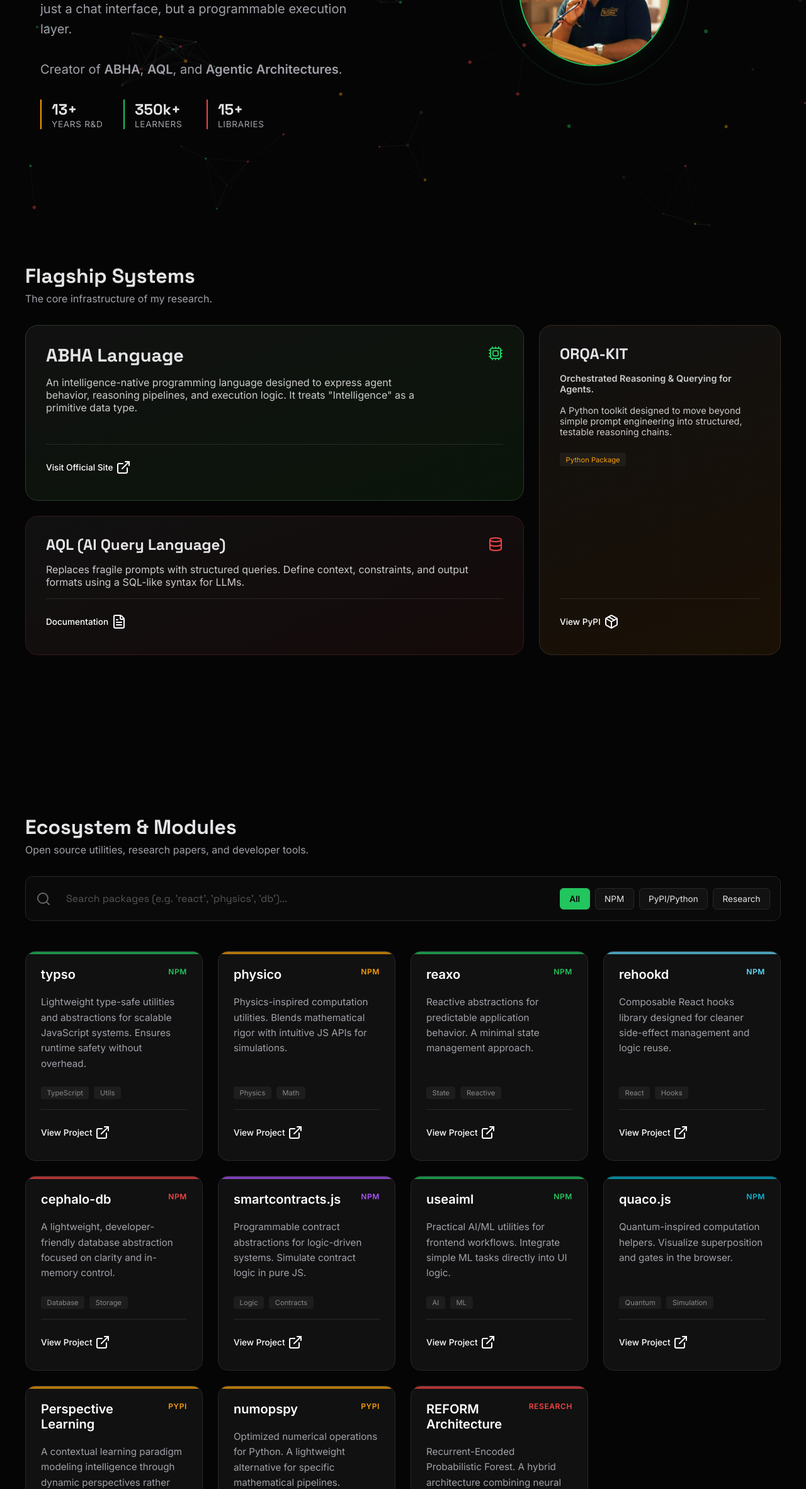
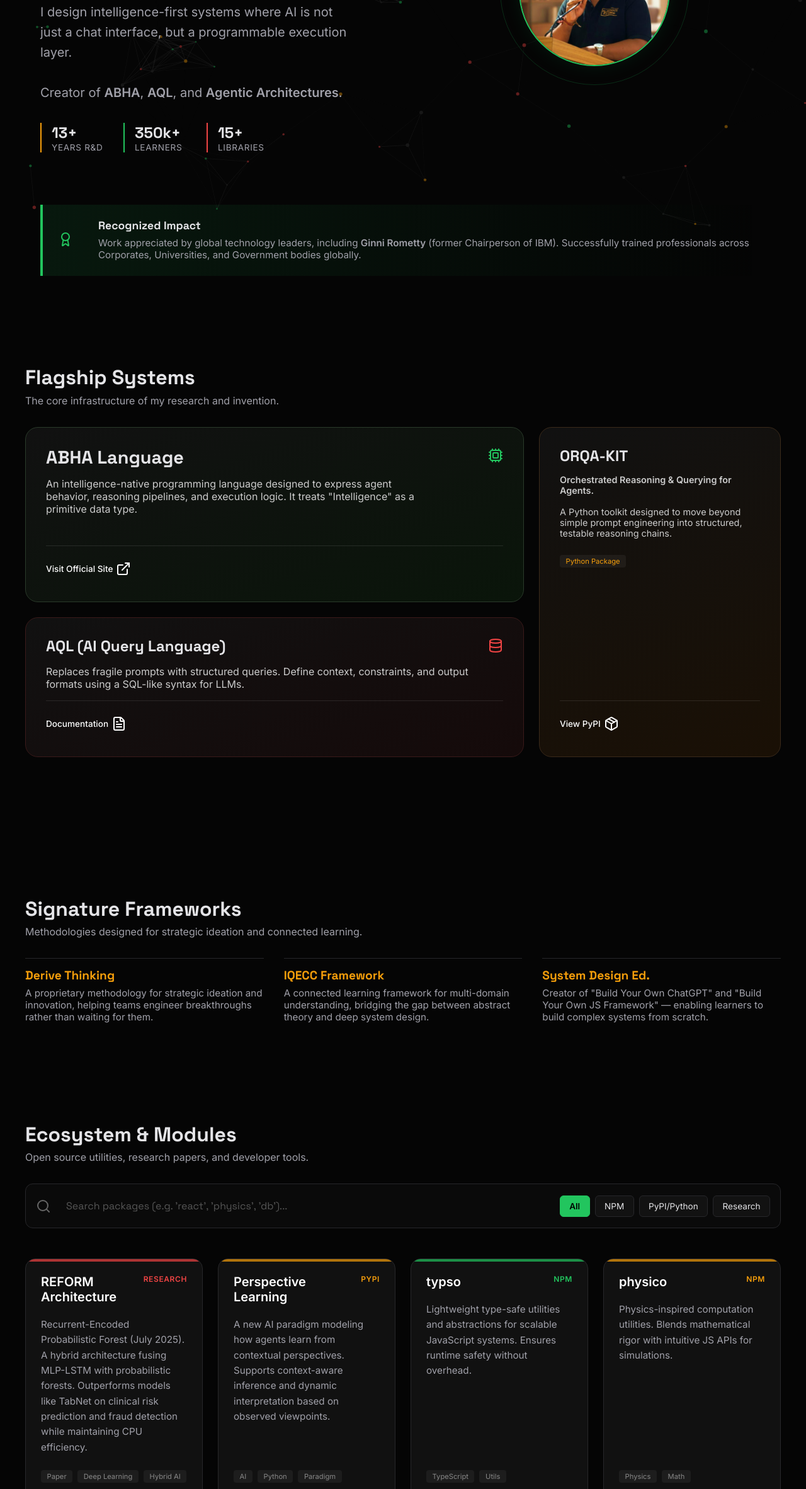
Before and after one commit to VSPaone/sv, a plain HTML site: page index.html in a window 1280 px wide. Shown: the part 436-2800 px from the top of the page at 63% size. Drawn offline with nearby package versions, Linux system fonts and the light colour scheme.

Commit message:
Update index.html

```diff
--- a/index.html
+++ b/index.html
@@ -66,7 +66,7 @@
       z-index: 1;
     }
 
-    .section-spacer { padding: 6rem 0; }
+    .section-spacer { padding: 5rem 0; }
 
     a { text-decoration: none; color: inherit; transition: color 0.2s; }
     ul { list-style: none; }
@@ -85,6 +85,11 @@
       -webkit-background-clip: text;
       -webkit-text-fill-color: transparent;
       display: inline-block;
+    }
+
+    .highlight-text {
+        color: var(--accent-primary);
+        font-weight: 600;
     }
 
     /* --- Header / Nav --- */
@@ -135,6 +140,18 @@
       margin-bottom: 2rem;
       max-width: 500px;
       line-height: 1.6;
+    }
+
+    .role-ticker {
+        display: flex;
+        gap: 0.8rem;
+        flex-wrap: wrap;
+        margin-bottom: 1.5rem;
+        font-family: var(--font-head);
+        font-size: 0.9rem;
+        color: var(--accent-warn);
+        text-transform: uppercase;
+        letter-spacing: 0.05em;
     }
 
     .hero-stats {
@@ -188,6 +205,19 @@
     .my-photo img { width: 100%; height: 100%; object-fit: cover; }
 
     @keyframes spin { 100% { transform: rotate(360deg); } }
+
+    /* --- Highlights Section --- */
+    .highlights-banner {
+        background: linear-gradient(90deg, rgba(34, 197, 94, 0.1), transparent);
+        border-left: 4px solid var(--accent-primary);
+        padding: 1.5rem;
+        margin-bottom: 4rem;
+        border-radius: 0 12px 12px 0;
+        display: flex;
+        align-items: center;
+        gap: 1.5rem;
+    }
+    .highlight-icon { color: var(--accent-primary); min-width: 40px; }
 
     /* --- Search & Filter --- */
     .filter-bar {
@@ -345,6 +375,19 @@
     .bento-box.tall { grid-column: span 4; grid-row: span 2; background: linear-gradient(160deg, #111 0%, #1a1005 100%); border-color: #3a2a1a; }
     .bento-box.med { grid-column: span 8; background: linear-gradient(160deg, #111 0%, #150a0a 100%); border-color: #3a1a1a; }
 
+    /* --- Frameworks Section --- */
+    .frameworks-container {
+        display: grid;
+        grid-template-columns: repeat(auto-fit, minmax(300px, 1fr));
+        gap: 2rem;
+        margin-top: 2rem;
+    }
+    .framework-item {
+        border-top: 1px solid var(--border);
+        padding-top: 1rem;
+    }
+    .framework-item h3 { font-size: 1.2rem; color: var(--accent-warn); margin-bottom: 0.5rem; }
+
     /* --- RESPONSIVE ADJUSTMENTS (MOBILE FIRST MINDSET) --- */
 
     @media (max-width: 900px) {
@@ -366,6 +409,8 @@
         flex-direction: column;
         align-items: center;
       }
+
+      .role-ticker { justify-content: center; }
 
       .hero-stats {
         justify-content: center;
@@ -389,6 +434,14 @@
       .my-photo {
         width: 180px;
         height: 180px;
+      }
+
+      .highlights-banner {
+          flex-direction: column;
+          text-align: center;
+          border-left: none;
+          border-top: 4px solid var(--accent-primary);
+          border-radius: 12px;
       }
     }
 
@@ -428,9 +481,9 @@
 
     footer {
       border-top: 1px solid var(--border);
-      padding: 3rem 0;
+      padding: 4rem 0;
       text-align: center;
-      color: #666;
+      color: #888;
       font-size: 0.9rem;
       margin-top: 4rem;
       background: var(--bg-panel);
@@ -474,6 +527,9 @@
       <div style="color: var(--accent-primary); font-family: 'Space Grotesk'; font-weight: 600; margin-bottom: 1rem;">
         // SYSTEM_READY
       </div>
+      <div class="role-ticker">
+          <span>Entrepreneur</span> &middot; <span>Inventor</span> &middot; <span>Space Visionary</span> &middot; <span>Quantum Enthusiast</span>
+      </div>
       <h1>
         Architecting <br>
         <span class="gradient-title">Intelligence.</span>
@@ -511,11 +567,25 @@
   </div>
 </section>
 
-<!-- Featured Systems (Bento Grid) -->
+<!-- Impact Highlights -->
+<section class="container">
+    <div class="highlights-banner fade-in-up delay-2">
+        <div class="highlight-icon"><i data-lucide="award" size="32"></i></div>
+        <div>
+            <h3 style="margin-bottom: 0.5rem; font-size: 1.1rem;">Recognized Impact</h3>
+            <p style="color: var(--text-muted); font-size: 0.95rem;">
+                Work appreciated by global technology leaders, including <strong>Ginni Rometty</strong> (former Chairperson of IBM).
+                Successfully trained professionals across Corporates, Universities, and Government bodies globally.
+            </p>
+        </div>
+    </div>
+</section>
+
+<!-- Flagship Systems (Bento Grid) -->
 <section class="container section-spacer">
   <div style="margin-bottom: 2rem;">
     <h2 style="font-size: 2rem; margin-bottom: 0.5rem;">Flagship Systems</h2>
-    <p style="color: var(--text-muted);">The core infrastructure of my research.</p>
+    <p style="color: var(--text-muted);">The core infrastructure of my research and invention.</p>
   </div>
 
   <div class="featured-grid">
@@ -568,6 +638,35 @@
   </div>
 </section>
 
+<!-- Signature Frameworks -->
+<section class="container section-spacer">
+    <div style="margin-bottom: 2rem;">
+      <h2 style="font-size: 2rem; margin-bottom: 0.5rem;">Signature Frameworks</h2>
+      <p style="color: var(--text-muted);">Methodologies designed for strategic ideation and connected learning.</p>
+    </div>
+
+    <div class="frameworks-container">
+        <div class="framework-item">
+            <h3>Derive Thinking</h3>
+            <p style="color: var(--text-muted); font-size: 0.95rem;">
+                A proprietary methodology for strategic ideation and innovation, helping teams engineer breakthroughs rather than waiting for them.
+            </p>
+        </div>
+        <div class="framework-item">
+            <h3>IQECC Framework</h3>
+            <p style="color: var(--text-muted); font-size: 0.95rem;">
+                A connected learning framework for multi-domain understanding, bridging the gap between abstract theory and deep system design.
+            </p>
+        </div>
+        <div class="framework-item">
+            <h3>System Design Ed.</h3>
+            <p style="color: var(--text-muted); font-size: 0.95rem;">
+                Creator of "Build Your Own ChatGPT" and "Build Your Own JS Framework" — enabling learners to build complex systems from scratch.
+            </p>
+        </div>
+    </div>
+</section>
+
 <!-- Full Portfolio Filter -->
 <section class="container section-spacer">
   <div style="margin-bottom: 2rem;">
@@ -593,6 +692,14 @@
 
 <footer>
   <div class="container">
+    <div style="margin-bottom: 3rem;">
+        <h3 style="color: var(--text-main); font-size: 1.5rem; margin-bottom: 1rem;">Vision</h3>
+        <p style="max-width: 600px; margin: 0 auto; color: var(--text-muted);">
+            On a mission to make advanced tech accessible, explainable, and buildable.
+            Currently exploring the intersection of <span style="color: var(--accent-primary);">Space-Tech</span>,
+            <span style="color: var(--accent-primary);">Autonomous Systems</span>, and <span style="color: var(--accent-primary);">Quantum-AI Fusion</span>.
+        </p>
+    </div>
     <div class="social-links">
       <a href="https://github.com/VSPaone/" target="_blank"><i data-lucide="github" class="social-icon"></i></a>
       <a href="https://www.linkedin.com/in/saipavanvelidandla/" target="_blank"><i data-lucide="linkedin" class="social-icon"></i></a>
@@ -609,6 +716,22 @@
 
   // --- Project Data ---
   const projects = [
+    {
+      title: "REFORM Architecture",
+      type: "research",
+      desc: "Recurrent-Encoded Probabilistic Forest (July 2025). A hybrid architecture fusing MLP-LSTM with probabilistic forests. Outperforms models like TabNet on clinical risk prediction and fraud detection while maintaining CPU efficiency.",
+      color: "#ef4444",
+      link: "https://zenodo.org/records/15960687",
+      tags: ["Paper", "Deep Learning", "Hybrid AI"]
+    },
+    {
+      title: "Perspective Learning",
+      type: "pypi",
+      desc: "A new AI paradigm modeling how agents learn from contextual perspectives. Supports context-aware inference and dynamic interpretation based on observed viewpoints.",
+      color: "#f59e0b",
+      link: "https://pypi.org/project/perspectivelearning/",
+      tags: ["AI", "Python", "Paradigm"]
+    },
     {
       title: "typso",
       type: "npm",
@@ -674,28 +797,12 @@
       tags: ["Quantum", "Simulation"]
     },
     {
-      title: "Perspective Learning",
-      type: "pypi",
-      desc: "A contextual learning paradigm modeling intelligence through dynamic perspectives rather than static weights.",
-      color: "#f59e0b",
-      link: "https://pypi.org/project/perspectivelearning/",
-      tags: ["AI", "Python"]
-    },
-    {
       title: "numopspy",
       type: "pypi",
       desc: "Optimized numerical operations for Python. A lightweight alternative for specific mathematical pipelines.",
       color: "#f59e0b",
       link: "https://pypi.org/project/numopspy/",
       tags: ["Math", "Python"]
-    },
-    {
-      title: "REFORM Architecture",
-      type: "research",
-      desc: "Recurrent-Encoded Probabilistic Forest. A hybrid architecture combining neural encoders with probabilistic forests.",
-      color: "#ef4444",
-      link: "https://zenodo.org/records/15960687",
-      tags: ["Paper", "Deep Learning"]
     }
   ];
 
```
